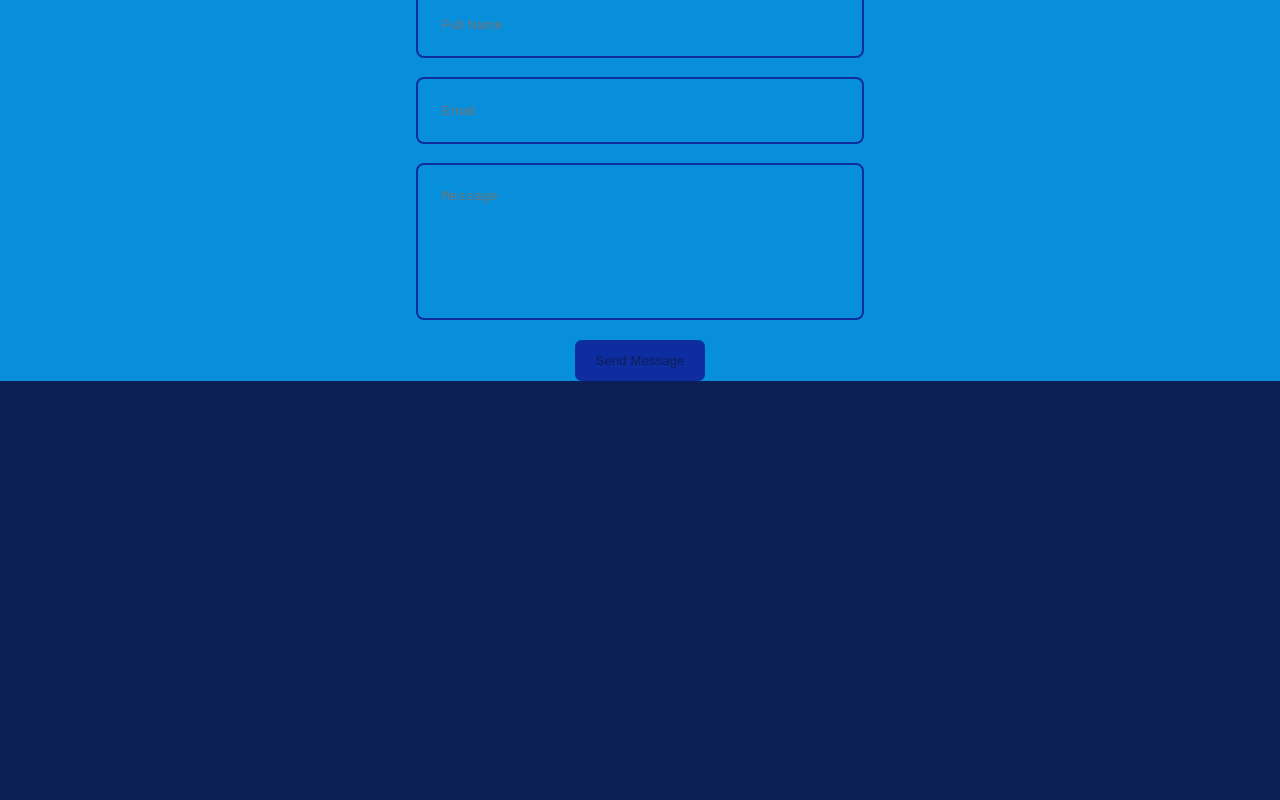
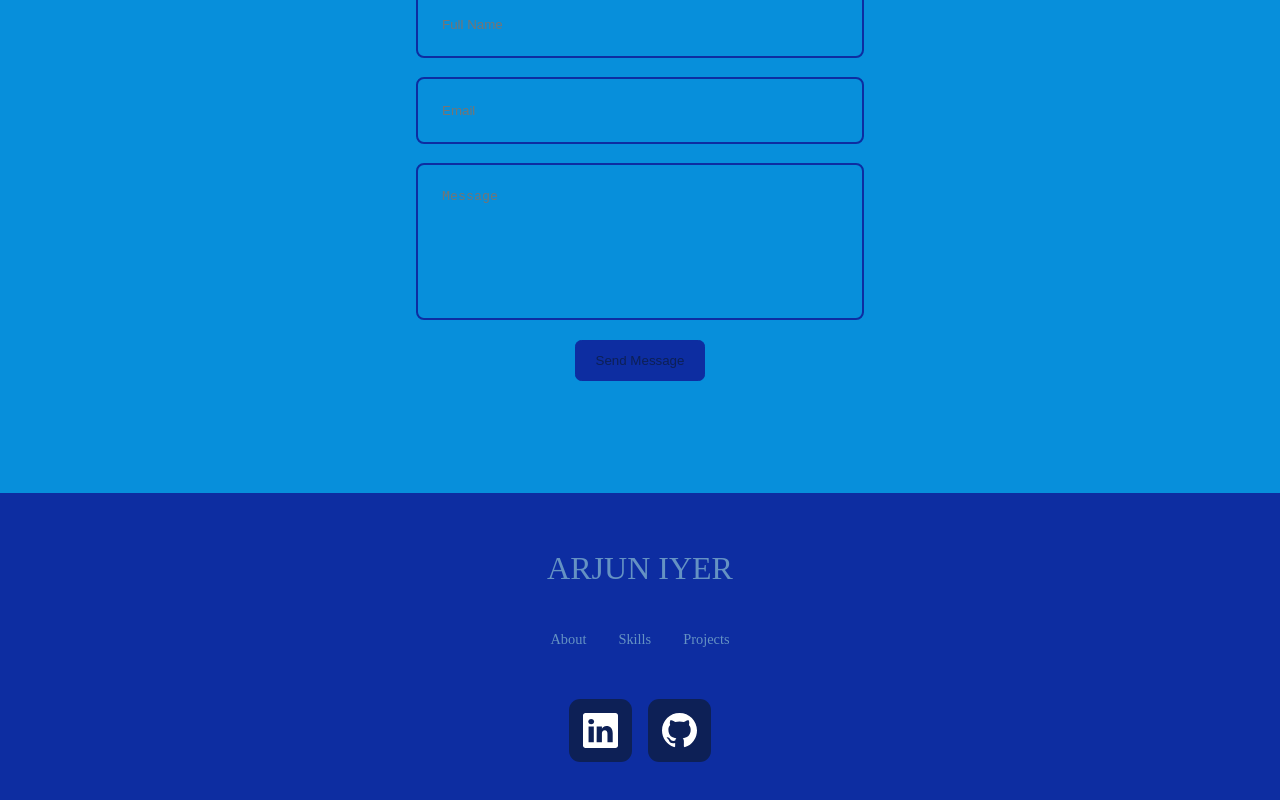
Before and after one commit to aiyer11/aiyer11.github.io, a React (Create React App) app: page / in a window 1280 px wide. Shown: the part 3101-3901 px from the top of the page. Before the commit the page ends 3482 px from the top, so only its background shows below. Built offline with nearby package versions, Linux system fonts and the light colour scheme; a web font is replaced by a local one.

Commit message:
Created footer

```diff
--- a/src/App.jsx
+++ b/src/App.jsx
@@ -4,6 +4,7 @@
 import Skills from './components/skills/Skills';
 import Projects from './components/projects/Projects';
 import ContactMe from './components/contactme/ContactMe';
+import Footer from './components/footer/Footer';
 
 function App() {
   return (
@@ -14,6 +15,7 @@
       <Skills/>
       <Projects/>
       <ContactMe/>
+      <Footer/>
     </>
   );
 }
--- a/src/components/footer/Footer.jsx
+++ b/src/components/footer/Footer.jsx
@@ -0,0 +1,27 @@
+import React from 'react';
+import './footer.css';
+import { BsLinkedin } from 'react-icons/bs';
+import { BsGithub } from 'react-icons/bs';
+import { IconContext } from 'react-icons';
+
+const Footer = () => {
+    return (
+        <footer>
+            <a href="/" className='footer_logo'>ARJUN IYER</a>
+            <ul className='permalinks'>
+                <li><a href="#about">About</a></li>
+                <li><a href="#skills">Skills</a></li>
+                <li><a href="#projects">Projects</a></li>
+            </ul>
+
+            <div className='footer_socials'>
+                <IconContext.Provider value={{ style: { verticalAlign: 'middle' } }}>
+                    <a  href="https://www.linkedin.com/in/arjuniyer11/" target='_blank' rel="noreferrer"><BsLinkedin size={35}/></a>
+                    <a  href="https://github.com/aiyer11" target='_blank' rel="noreferrer"><BsGithub size={35}/></a>
+                </IconContext.Provider>
+            </div>
+        </footer>
+    )
+}
+
+export default Footer;
--- /dev/null
+++ b/src/components/footer/footer.css
@@ -0,0 +1,56 @@
+footer{
+
+    background: var(--color-primary);
+    padding: 3rem 0;
+    text-align: center;
+    font-size: .9rem;
+    margin-top: 7rem;
+}
+
+footer a{
+
+    color: var(--color-primary-variant);
+}
+
+.footer_logo{
+
+    font-size: 2rem;
+    font-weight: 500;
+    margin-bottom: 2rem;
+    display: inline-block;
+}
+
+.permalinks{
+
+    display: flex;
+    flex-wrap: wrap;
+    justify-content: center;
+    gap: 2rem;
+    margin: 0 auto 3rem;
+
+}
+
+.footer_socials{
+
+    display: flex;
+    justify-content: center;
+    gap: 1rem;
+    margin-bottom: 4rem;
+}
+
+.footer_socials a{
+
+    background: var(--color-bg);
+    color: var(--color-white);
+    padding: .8rem;
+    border-radius: .7rem;
+    display: flex;
+    border: 1px solid transparent;
+}
+
+.footer_socials a:hover{
+
+    background: transparent;
+    color: var(--color-bg);
+    border-color: var(--color-bg);
+}
--- a/src/components/nav/Nav.jsx
+++ b/src/components/nav/Nav.jsx
@@ -21,7 +21,7 @@
                     <a href="#projects">Projects</a>
                 </li>
                 <li>
-                    <a href="#contact">Contact Me</a>
+                    <a href="#contactme">Contact Me</a>
                 </li>
             </div>
         </nav>
```
